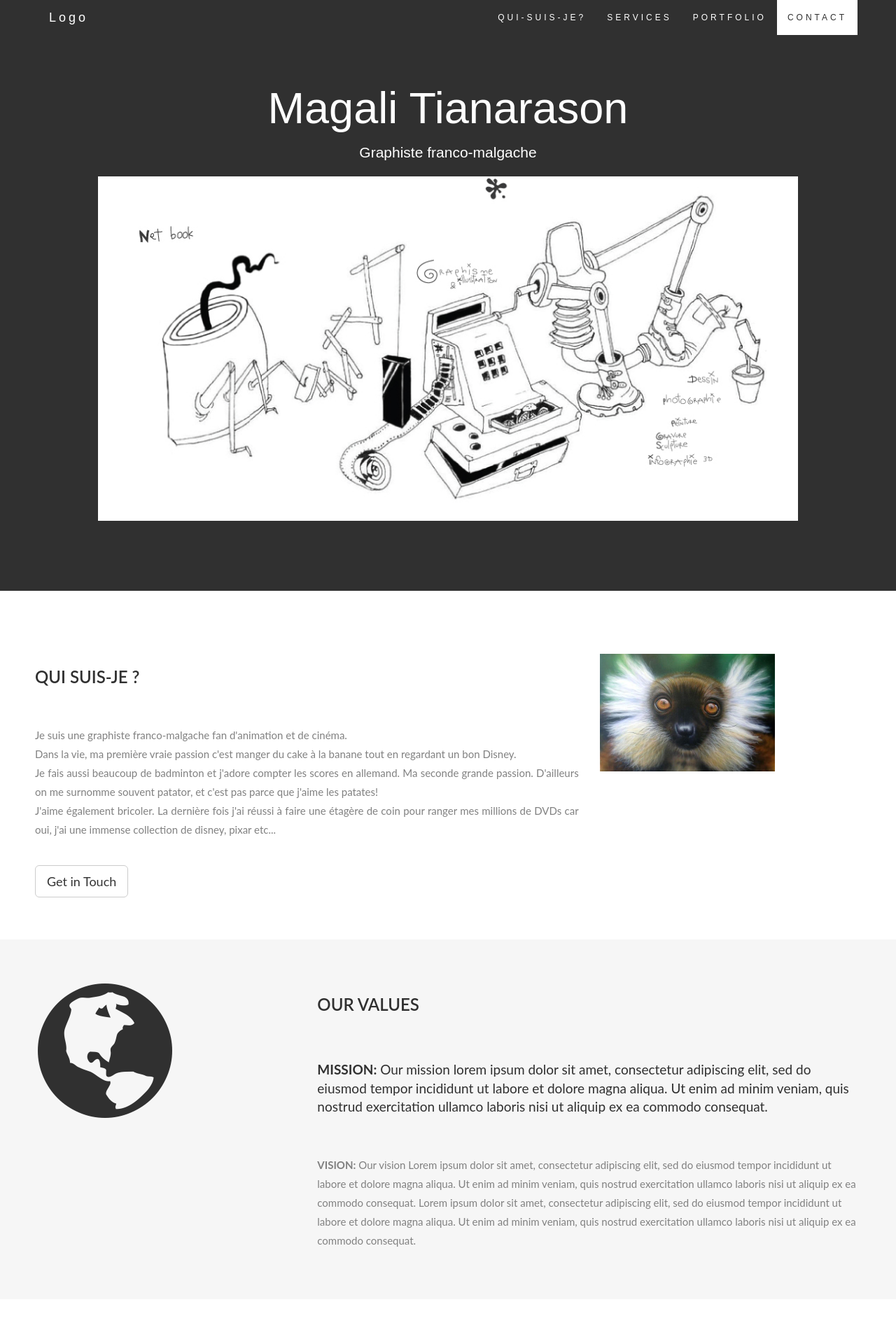
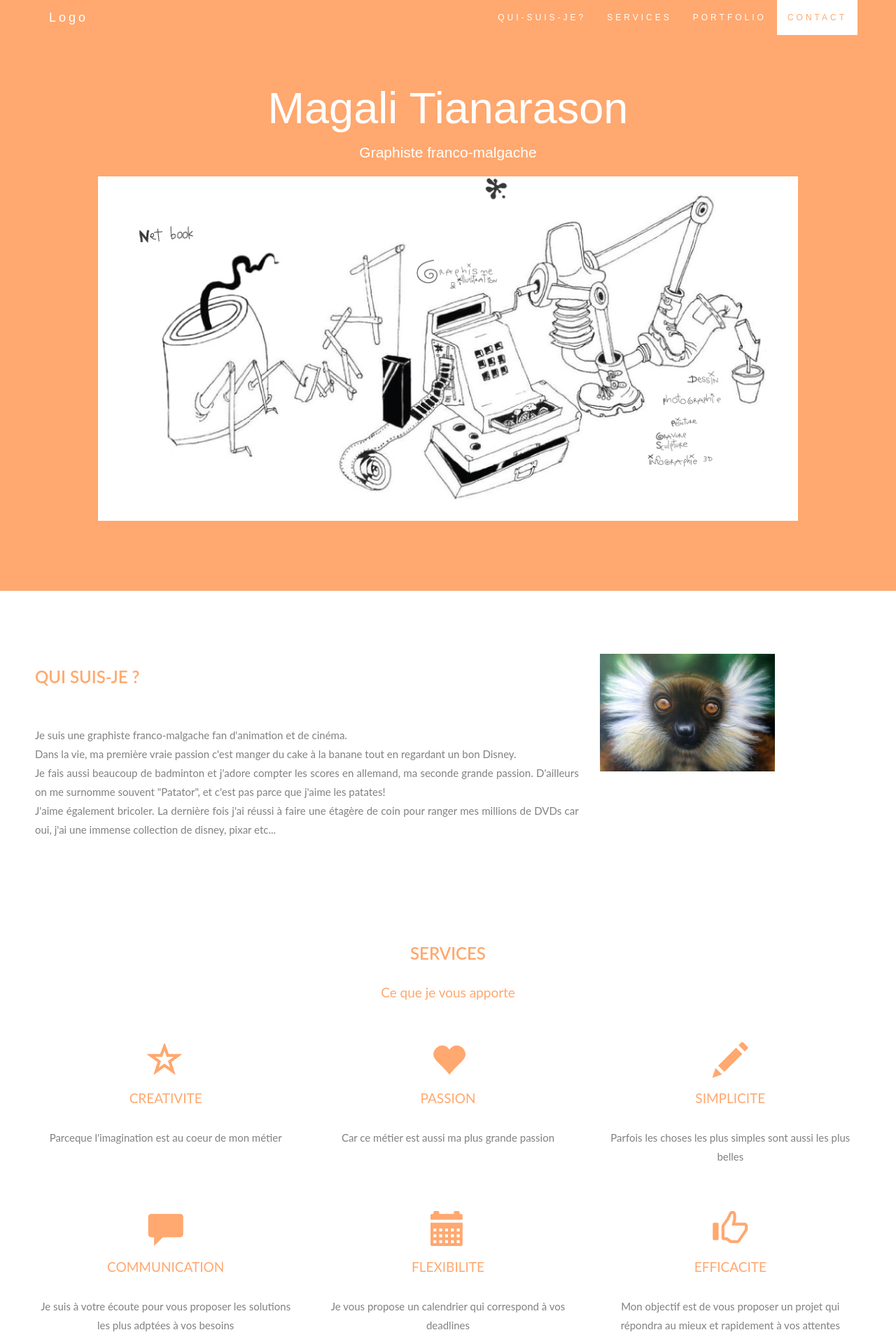
Before and after one commit to AnaelleD/Site_Mag, a PHP site: page / in a window 1280 px wide; the page is wider, and only the part inside the window is pictured. Shown: the top 1920 px of that part at 70% size. Run offline with PHP 8.4, Linux system fonts and the light colour scheme.

Commit message:
maj index

```diff
--- a/index.html
+++ b/index.html
@@ -50,12 +50,11 @@
           <div align="justify">
           <p>Je suis une graphiste franco-malgache fan d'animation et de cinéma.</br>
           Dans la vie, ma première vraie passion c'est manger du cake à la banane tout en regardant un bon Disney.</br>
-          Je fais aussi beaucoup de badminton et j'adore compter les scores en allemand. Ma seconde grande passion.
-          D'ailleurs on me surnomme souvent patator, et c'est pas parce que j'aime les patates! </br>
+          Je fais aussi beaucoup de badminton et j'adore compter les scores en allemand, ma seconde grande passion.
+          D'ailleurs on me surnomme souvent "Patator", et c'est pas parce que j'aime les patates! </br>
           J'aime également bricoler. La dernière fois j'ai réussi à faire une étagère de coin pour ranger mes millions de DVDs car oui, j'ai une immense collection de disney, pixar etc...</br>
           </p>
           </div>
-          <br><button class="btn btn-default btn-lg">Get in Touch</button>
         </div>
         <div class="col-sm-4">
           <!--<span class="glyphicon glyphicon-signal logo"></span>-->
@@ -64,58 +63,44 @@
       </div>
     </div>
 
-    <div class="container-fluid bg-grey">
-      <div class="row">
-        <div class="col-sm-4">
-          <span class="glyphicon glyphicon-globe logo slideanim"></span>
-        </div>
-        <div class="col-sm-8">
-          <h2>Our Values</h2><br>
-          <h4><strong>MISSION:</strong> Our mission lorem ipsum dolor sit amet, consectetur adipiscing elit, sed do eiusmod tempor incididunt ut labore et dolore magna aliqua. Ut enim ad minim veniam, quis nostrud exercitation ullamco laboris nisi ut aliquip ex ea commodo consequat.</h4><br>
-          <p><strong>VISION:</strong> Our vision Lorem ipsum dolor sit amet, consectetur adipiscing elit, sed do eiusmod tempor incididunt ut labore et dolore magna aliqua. Ut enim ad minim veniam, quis nostrud exercitation ullamco laboris nisi ut aliquip ex ea commodo consequat.
-          Lorem ipsum dolor sit amet, consectetur adipiscing elit, sed do eiusmod tempor incididunt ut labore et dolore magna aliqua. Ut enim ad minim veniam, quis nostrud exercitation ullamco laboris nisi ut aliquip ex ea commodo consequat.</p>
-        </div>
-      </div>
-    </div>
-
     <!-- Container (Services Section) -->
     <div id="services" class="container-fluid text-center">
       <h2>SERVICES</h2>
-      <h4>What we offer</h4>
+      <h4>Ce que je vous apporte</h4>
       <br>
       <div class="row slideanim">
         <div class="col-sm-4">
-          <span class="glyphicon glyphicon-off logo-small"></span>
-          <h4>POWER</h4>
-          <p>Lorem ipsum dolor sit amet..</p>
+          <span class="glyphicon glyphicon-star-empty logo-small"></span>
+          <h4>CREATIVITE</h4>
+          <p>Parceque l'imagination est au coeur de mon métier</p>
         </div>
         <div class="col-sm-4">
           <span class="glyphicon glyphicon-heart logo-small"></span>
-          <h4>LOVE</h4>
-          <p>Lorem ipsum dolor sit amet..</p>
+          <h4>PASSION</h4>
+          <p>Car ce métier est aussi ma plus grande passion</p>
         </div>
         <div class="col-sm-4">
-          <span class="glyphicon glyphicon-lock logo-small"></span>
-          <h4>JOB DONE</h4>
-          <p>Lorem ipsum dolor sit amet..</p>
+          <span class="glyphicon glyphicon-pencil logo-small"></span>
+          <h4>SIMPLICITE</h4>
+          <p>Parfois les choses les plus simples sont aussi les plus belles</p>
         </div>
       </div>
       <br><br>
       <div class="row slideanim">
         <div class="col-sm-4">
-          <span class="glyphicon glyphicon-leaf logo-small"></span>
-          <h4>GREEN</h4>
-          <p>Lorem ipsum dolor sit amet..</p>
+          <span class="glyphicon glyphicon-comment logo-small"></span>
+          <h4>COMMUNICATION</h4>
+          <p>Je suis à votre écoute pour vous proposer les solutions les plus adptées à vos besoins</p>
         </div>
         <div class="col-sm-4">
-          <span class="glyphicon glyphicon-certificate logo-small"></span>
-          <h4>CERTIFIED</h4>
-          <p>Lorem ipsum dolor sit amet..</p>
+          <span class="glyphicon glyphicon-calendar logo-small"></span>
+          <h4>FLEXIBILITE</h4>
+          <p>Je vous propose un calendrier qui correspond à vos deadlines</p>
         </div>
         <div class="col-sm-4">
-          <span class="glyphicon glyphicon-wrench logo-small"></span>
-          <h4 style="color:#303030;">HARD WORK</h4>
-          <p>Lorem ipsum dolor sit amet..</p>
+          <span class="glyphicon glyphicon-thumbs-up logo-small"></span>
+          <h4>EFFICACITE</h4>
+          <p>Mon objectif est de vous proposer un projet qui répondra au mieux et rapidement à vos attentes</p>
         </div>
       </div>
     </div>
@@ -123,31 +108,35 @@
     <!-- Container (Portfolio Section) -->
     <div id="portfolio" class="container-fluid text-center bg-grey">
       <h2>Portfolio</h2><br>
-      <h4>Mes créations</h4>
+      <h4>Mes dernières créations</h4>
       <div class="row text-center slideanim">
         <div class="col-sm-3">
           <p><strong>Identification</strong></p>
-          <p>Logos, étiquettes...
-          <img src="image/identifier.jpg" alt="Volley goats" width="200px" height="100%">
+          <p>Logos, étiquettes...</p>
+          <p>
+            <img src="image/identifier.jpg" alt="Volley goats" width="200px" height="100%">
           </p>
         </div>
         <div class="col-sm-3">
           <p><strong>Information</strong></p>
-          <p>Cartes, diagrammes...
-          <img src="image/informer.jpg" alt="New York" width="300px" height="100%">
+          <p>Cartes, diagrammes...</p>
+          <p>
+            <img src="image/informer.jpg" alt="Informer" width="300px" height="100%">
           </p>
         </div>
         <div class="col-sm-3">
           <p><strong>Publicité</strong></p>
-          <p>Affiches, flyers...
-          <img src="image/promouvoir.jpg" alt="San Francisco" width="300px" height="100%">
+          <p>Affiches, flyers...</p>
+          <p>
+            <img src="image/promouvoir.jpg" alt="Promouvoir" width="300px" height="100%">
           </p>
         </div>
         <div class="col-sm-3">
           <p><strong>Créativité</strong></p>
-          <p>Dessins, photographies...
+          <p>Dessins, photographies...</p>
+          <p>
           <a href = "script/portfolio.php"/>
-          <img class = "creativite" src="image/divertir.jpg" alt="San Francisco" width="400px" height="100%">
+          <img class = "creativite" src="image/divertir.jpg" alt="Divertir" width="400px" height="100%">
           </a>
           </p>
         </div>
@@ -160,18 +149,30 @@
           <li data-target="#myCarousel" data-slide-to="0" class="active"></li>
           <li data-target="#myCarousel" data-slide-to="1"></li>
           <li data-target="#myCarousel" data-slide-to="2"></li>
+          <li data-target="#myCarousel" data-slide-to="3"></li>
+          <li data-target="#myCarousel" data-slide-to="4"></li>
+          <li data-target="#myCarousel" data-slide-to="5"></li>
         </ol>
 
         <!-- Wrapper for slides -->
         <div class="carousel-inner" role="listbox">
           <div class="item active">
-            <h4>"This company is the best. I am so happy with the result!"<br><span>Michael Roe, Vice President, Comment Box</span></h4>
+            <h4><img src="image/INRA.jpg" alt="INRA Montpellier" width="300px" height="100%"></h4>
           </div>
           <div class="item">
-            <h4>"One word... WOW!!"<br><span>John Doe, Salesman, Rep Inc</span></h4>
+            <h4><img src="image/bdssupagro.jpg" alt="BDS Supagro Montpellier" width="200px" height="100%"></h4>
           </div>
           <div class="item">
-            <h4>"Could I... BE any more happy with this company?"<br><span>Chandler Bing, Actor, FriendsAlot</span></h4>
+            <h4><img src="image/fredon.png" alt="Fredon Occitanie" width="300px" height="100%"></h4>
+          </div>
+          <div class="item">
+            <h4><img src="image/sgsc.png" alt="SGSC Badminton Club" width="200px" height="100%"></h4>
+          </div>
+          <div class="item">
+            <h4><img src="image/goats.jpg" alt="Goats Volleyball team" width="200px" height="100%"></h4>
+          </div>
+          <div class="item">
+            <h4><img src="image/cvn.jpg" alt="La plume cevenole" width="300px" height="100%"></h4>
           </div>
         </div>
 
@@ -192,24 +193,23 @@
       <h2 class="text-center">CONTACT</h2>
       <div class="row">
         <div class="col-sm-5">
-          <p>Contact us and we'll get back to you within 24 hours.</p>
-          <p><span class="glyphicon glyphicon-map-marker"></span> Chicago, US</p>
-          <p><span class="glyphicon glyphicon-phone"></span> +00 1515151515</p>
-          <p><span class="glyphicon glyphicon-envelope"></span> myemail@something.com</p>
+          <p>Vous pouvez me contacter si vous avez des questions ou pour obtenir un devis :</p>
+          <p><span class="glyphicon glyphicon-map-marker"></span>Montpellier, France</p>
+          <p><span class="glyphicon glyphicon-envelope"></span>magali.tianaraton@gmail.com</p>
         </div>
         <div class="col-sm-7 slideanim">
           <div class="row">
             <div class="col-sm-6 form-group">
-              <input class="form-control" id="name" name="name" placeholder="Name" type="text" required>
+              <input class="form-control" id="name" name="name" placeholder="Nom" type="text" required>
             </div>
             <div class="col-sm-6 form-group">
               <input class="form-control" id="email" name="email" placeholder="Email" type="email" required>
             </div>
           </div>
-          <textarea class="form-control" id="comments" name="comments" placeholder="Comment" rows="5"></textarea><br>
+          <textarea class="form-control" id="comments" name="comments" placeholder="Commentaires" rows="5"></textarea><br>
           <div class="row">
             <div class="col-sm-12 form-group">
-              <button class="btn btn-default pull-right" type="submit">Send</button>
+              <button class="btn btn-default pull-right" type="submit">Envoyer</button>
             </div>
           </div>
         </div>
@@ -225,7 +225,7 @@
       <a href="#myPage" title="To Top">
         <span class="glyphicon glyphicon-chevron-up"></span>
       </a>
-      <p>&copy; 2018 Magali Tianarason<p>
+      <p>&copy; 2018 Magali Tianarason. Images soumises à droits d'auteur. <a href = " ">Lien vers les mentions légales.</a><p>
     </footer>
 
     <script src="script/map.js"></script>
--- a/style/style.css
+++ b/style/style.css
@@ -6,19 +6,19 @@ body {
 h2 {
     font-size: 24px;
     text-transform: uppercase;
-    color: #303030;
+    color: #ffa86f;
     font-weight: 600;
     margin-bottom: 30px;
 }
 h4 {
     font-size: 19px;
     line-height: 1.375em;
-    color: #303030;
+    color: #ffa86f;
     font-weight: 400;
     margin-bottom: 30px;
 }
 .jumbotron {
-    background-color: #303030;
+    background-color: #ffa86f;
     color: #fff;
     padding: 100px 25px;
     font-family: Montserrat, sans-serif;
@@ -30,11 +30,11 @@ h4 {
     background-color: #f6f6f6;
 }
 .logo-small {
-    color: #303030;
+    color: #ffa86f;
     font-size: 50px;
 }
 .logo {
-    color: #303030;
+    color: #ffa86f;
     font-size: 200px;
 }
 .thumbnail {
@@ -49,13 +49,13 @@ h4 {
 }
 .carousel-control.right, .carousel-control.left {
     background-image: none;
-    color: #303030;
+    color: #ffa86f;
 }
 .carousel-indicators li {
-    border-color: #303030;
+    border-color: #ffa86f;
 }
 .carousel-indicators li.active {
-    background-color: #303030;
+    background-color: #ffa86f;
 }
 .item h4 {
     font-size: 19px;
@@ -68,7 +68,7 @@ h4 {
     font-style: normal;
 }
 .panel {
-    border: 1px solid #303030;
+    border: 1px solid #ffa86f;
     border-radius:0 !important;
     transition: box-shadow 0.5s;
 }
@@ -76,13 +76,13 @@ h4 {
     box-shadow: 5px 0px 40px rgba(0,0,0, .2);
 }
 .panel-footer .btn:hover {
-    border: 1px solid #303030;
+    border: 1px solid #ffa86f;
     background-color: #fff !important;
-    color: #303030;
+    color: #ffa86f;
 }
 .panel-heading {
     color: #fff !important;
-    background-color: #303030 !important;
+    background-color: #ffa86f !important;
     padding: 25px;
     border-bottom: 1px solid transparent;
     border-top-left-radius: 0px;
@@ -102,12 +102,12 @@ h4 {
 }
 .panel-footer .btn {
     margin: 15px 0;
-    background-color: #303030;
+    background-color: #ffa86f;
     color: #fff;
 }
 .navbar {
     margin-bottom: 0;
-    background-color: #303030;
+    background-color: #ffa86f;
     z-index: 9999;
     border: 0;
     font-size: 12px !important;
@@ -120,7 +120,7 @@ h4 {
     color: #fff !important;
 }
 .navbar-nav li a:hover, .navbar-nav li.active a {
-    color: #303030 !important;
+    color: #ffa86f !important;
     background-color: #fff !important;
 }
 .navbar-default .navbar-toggle {
@@ -130,7 +130,7 @@ h4 {
 footer .glyphicon {
     font-size: 20px;
     margin-bottom: 20px;
-    color: #303030;
+    color: #ffa86f;
 }
 .slideanim {visibility:hidden;}
 .slide {
```
Also changed, not shown: image/INRA.jpg (added), image/bdssupagro.jpg (added), image/cvn.jpg (added), image/fredon.png (added), image/goats.jpg (added), image/sgsc.png (added).
